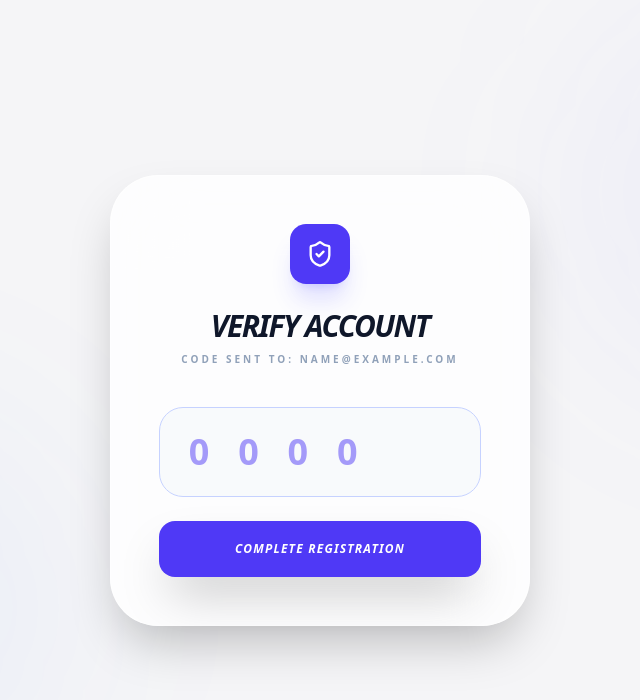
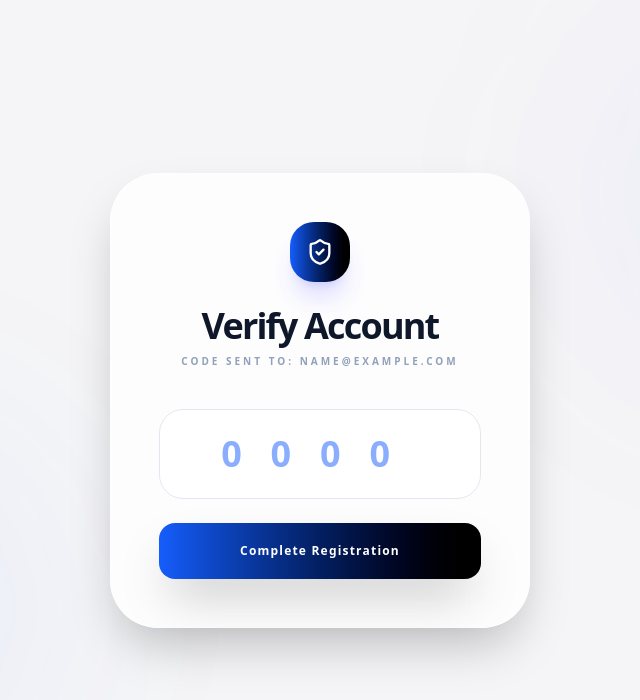
Before and after one commit to Shakti-195/SenseChain, a React app in the folder Frontend/: page /signup in a window 1280 px wide. Both pictures are taken after typing "Sample", "name@example.com", "Sample123" into the empty fields and a click on the button "Sign Up". Shown: the top 700 px of the page, without its empty margins (320-960 px from the left). Built offline with nearby package versions, Linux system fonts and the light colour scheme; the HTML template or start-up script is replaced by a standard one.

Commit message:
Emergency Fix: Updating API URL to Render

```diff
--- a/Frontend/src/pages/Signup.jsx
+++ b/Frontend/src/pages/Signup.jsx
@@ -90,10 +90,10 @@ const Signup = () => {
                         ) : (
                             <motion.div key="otp" initial={{ opacity: 0, scale: 0.9 }} animate={{ opacity: 1, scale: 1 }}>
                                 <div className="text-center mb-10">
-                                    <div className="p-4 bg-indigo-600 rounded-2xl inline-flex mb-6 shadow-xl shadow-indigo-500/20">
+                                    <div className="p-4 bg-gradient-to-r from-blue-600 to-black rounded-3xl inline-flex mb-6 shadow-xl shadow-indigo-500/20">
                                         <ShieldCheck size={28} className="text-white" />
                                     </div>
-                                    <h2 className="text-3xl font-black italic tracking-tighter uppercase dark:text-white">Verify Account</h2>
+                                    <h2 className="text-4xl font-semibold tracking-tighter dark:text-white ">Verify Account</h2>
                                     <p className="text-[10px] font-bold text-slate-400 uppercase tracking-[0.3em] mt-2">Code sent to: {formData.email}</p>
                                 </div>
 
@@ -104,10 +104,12 @@ const Signup = () => {
                                         placeholder="0000"
                                         value={userOtp}
                                         onChange={(e) => setUserOtp(e.target.value)}
-                                        className="w-full py-6 bg-slate-50 dark:bg-black/40 border border-indigo-200 dark:border-white/10 rounded-3xl outline-none text-4xl font-black tracking-[0.8em] pl-[0.8em] text-indigo-600 dark:text-white focus:border-indigo-500 transition-all"
+                                        // ✅ classes updated: 'text-center' added, 'pl' removed for perfect centering
+                                        className="w-full py-6 bg-white dark:bg-black/40 border border-slate-200 dark:border-white/10 rounded-3xl outline-none text-4xl font-black tracking-[0.8em] text-center text-blue-600 dark:text-white transition-all focus:border-blue-500"
+                                        required
                                     />
-                                    {error && <p className="text-xs font-black text-rose-500 uppercase tracking-widest italic">{error}</p>}
-                                    <button onClick={handleVerifyAndLogin} disabled={loading} className="w-full py-5 bg-indigo-600 hover:bg-indigo-700 text-white rounded-2xl font-black uppercase italic tracking-widest text-xs shadow-2xl transition-all">
+                                    {error && <p className="text-xs font-black text-rose-500  tracking-widest ">{error}</p>}
+                                    <button onClick={handleVerifyAndLogin} disabled={loading} className="w-full py-5 bg-gradient-to-r from-blue-600 to-black  hover:from-black hover:to-red-600 text-white rounded-2xl font-black  tracking-widest text-xs shadow-2xl transition-all">
                                         {loading ? <Loader2 className="animate-spin mx-auto" size={18} /> : 'Complete Registration'}
                                     </button>
                                 </div>
```
